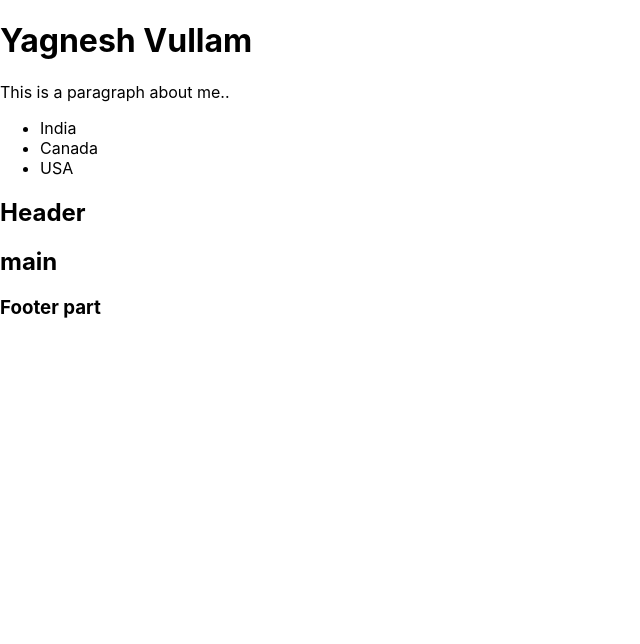
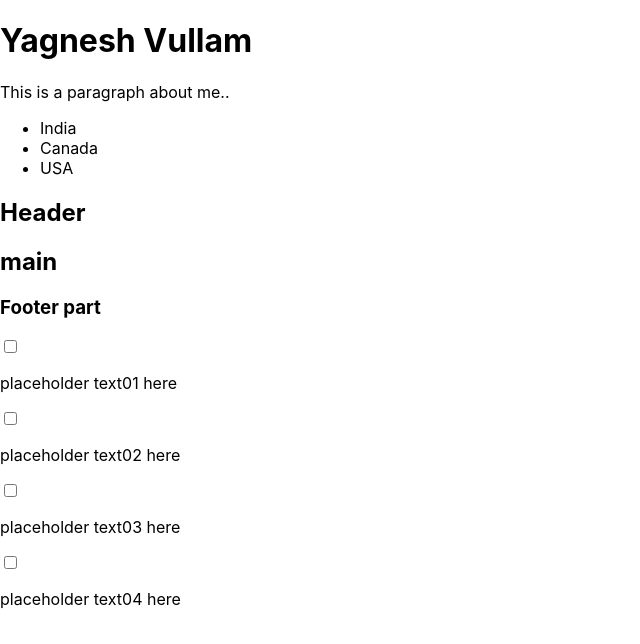
Before and after one commit to yagnesh971/practice, a React (Create React App) app: page / in a window 1280 px wide. Shown: the top 644 px of the page, without its empty margins (0-640 px from the left). Built offline with nearby package versions, Linux system fonts and the light colour scheme.

Commit message:
checkbox

```diff
--- /dev/null
+++ b/src/Components/Checklist.js
@@ -0,0 +1,16 @@
+import React from 'react';
+function Checklist() {
+    return (
+        <div>
+            <input type="checkbox" />
+            <p>placeholder text01 here</p>
+            <input type="checkbox" />
+            <p>placeholder text02 here</p>
+            <input type="checkbox" />
+            <p>placeholder text03 here</p>
+            <input type="checkbox" />
+            <p>placeholder text04 here</p>
+        </div>
+    )
+}
+export default Checklist;
--- a/src/Components/MyInfo.js
+++ b/src/Components/MyInfo.js
@@ -2,6 +2,7 @@ import React from 'react';
 import Footer from './Footer';
 import NavBar from './NavBar';
 import MainContent from './MainContent';
+import Checklist from './Checklist';
 function MyInfo() {
     return (
         <div>
@@ -15,6 +16,7 @@ function MyInfo() {
             <NavBar />
             <MainContent />
             <Footer />
+            <Checklist />
         </div>
     )
 }
```
